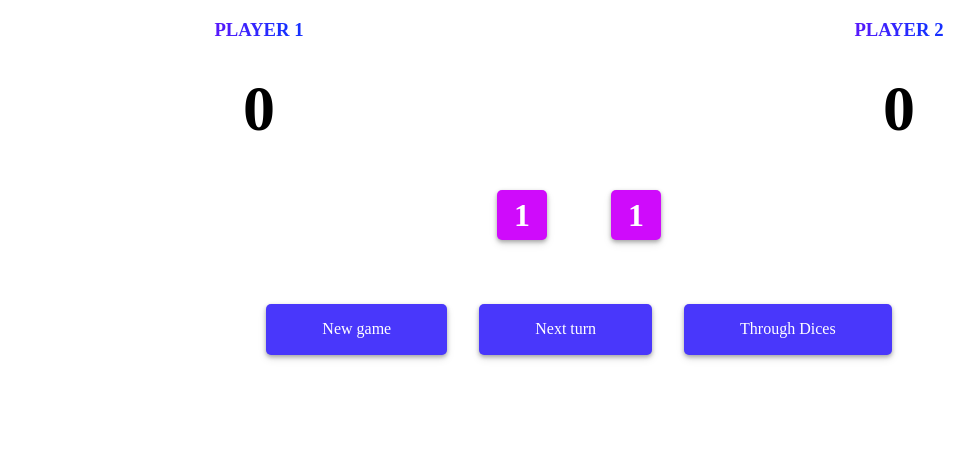
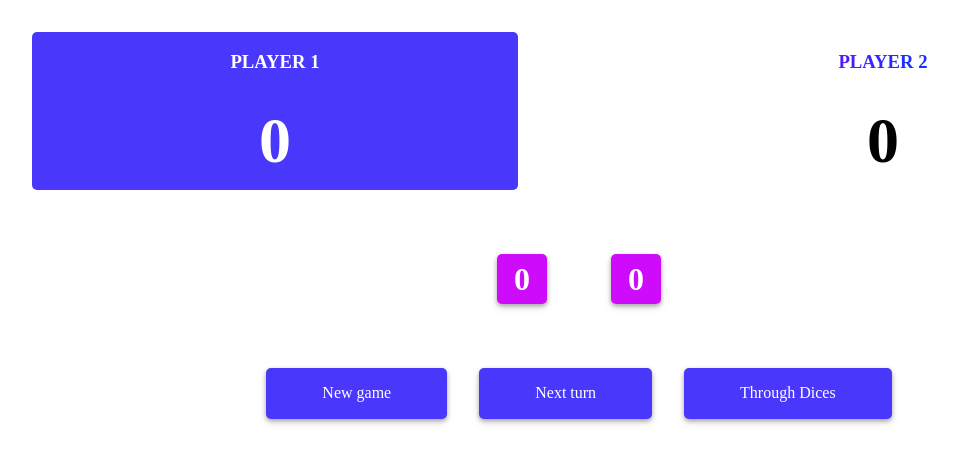
Before and after one commit to AlexK89/pig_game, a plain HTML site: page index.html in a window 1280 px wide. Both pictures are taken after a click on the button "New game". Shown: the whole page, without its empty margins (61-1035 px from the left). Drawn offline with Linux system fonts and the light colour scheme.

Commit message:
[pig_game] - completed

```diff
--- a/css/index.css
+++ b/css/index.css
@@ -15,9 +15,18 @@
     box-shadow: 0 2px 4px rgba(0, 0, 0, 0.3), 0 4px 8px rgba(0, 0, 0, 0.1);
 }
 
+.btn:disabled {
+    background-color: rgba(73, 55, 251, 0.41);
+    cursor: not-allowed;
+}
+
 .btn:hover {
-    background-color: #3c2dce;
-    box-shadow: 0 5px 10px rgba(0, 0, 0, 0.5), 0 10px 20px rgba(0, 0, 0, 0.1);
+     background-color: #3c2dce;
+     box-shadow: 0 5px 10px rgba(0, 0, 0, 0.5), 0 10px 20px rgba(0, 0, 0, 0.1);
+ }
+
+.btn:hover:disabled {
+    background-color: rgba(73, 55, 251, 0.41);
 }
 
 .btn:hover:active {
@@ -26,19 +35,24 @@
 
 .game__players {
     display: flex;
-    justify-content: center;
+    justify-content: space-around;
+    padding: 2em;
 }
 
-.game__players__player_1,
-.game__players__player_2 {
-    width: 50%;
+.game__players__player {
+    width: 40%;
     display: flex;
     flex-direction: column;
     align-items: center;
+    border-radius: 5px;
+    overflow: hidden;
 }
 
-.game__players__player_1 h3,
-.game__players__player_2 h3 {
+.game__players__player.active {
+    background-color: #4937fb;
+}
+
+.game__players__player h3 {
     background-image: linear-gradient(to right, #5918fb 0%, #1730ff 80%);
     background-clip: text;
     -webkit-background-clip: text;
@@ -46,11 +60,20 @@
     text-transform: uppercase;
 }
 
-.game__players__player_1__score,
-.game__players__player_2__score {
+.game__players__player.active h3 {
+    background-image: none;
+    color: #fff;
+    -webkit-text-fill-color: #fff;
+}
+
+.game__players__player__score {
     font-size: 4em;
     font-weight: bold;
     margin: 0.2em;
+}
+
+.game__players__player.active .game__players__player__score {
+    color: #fff;
 }
 
 .game__dices {
--- a/index.html
+++ b/index.html
@@ -12,23 +12,23 @@
 <body>
 <main class="game">
     <header class="game__players">
-        <div class="game__players__player_1">
+        <div class="game__players__player js-players" data-user="player_1">
             <h3>Player 1</h3>
-            <p class="game__players__player_1__score score">0</p>
+            <p class="game__players__player__score js-score">0</p>
         </div>
-        <div class="game__players__player_2">
+        <div class="game__players__player js-players" data-user="player_2">
             <h3>Player 2</h3>
-            <p class="game__players__player_2__score score">0</p>
+            <p class="game__players__player__score js-score">0</p>
         </div>
     </header>
     <div class="game__dices">
-        <p class="game__dices__dice">1</p>
-        <p class="game__dices__dice">1</p>
+        <p class="game__dices__dice js-dice"></p>
+        <p class="game__dices__dice js-dice"></p>
     </div>
     <div class="game__btns">
         <button class="btn btn_new" id="js-new_game">New game</button>
-        <button class="btn btn_next" id="js-next_turn">Next turn</button>
-        <button class="btn btn_dice" id="js-though_dices">Through Dices</button>
+        <button class="btn btn_next" id="js-next_turn" disabled>Next turn</button>
+        <button class="btn btn_dice" id="js-through_dices" disabled>Through Dices</button>
     </div>
 </main>
 </body>
--- a/js/index.js
+++ b/js/index.js
@@ -0,0 +1,109 @@
+const playersContainer = document.querySelector('.game__players');
+const playersEls = playersContainer.querySelectorAll('.js-players');
+const scoreEls = playersContainer.querySelectorAll('.js-score');
+const dicesContainer = document.querySelector('.game__dices');
+const diceEls = dicesContainer.querySelectorAll('.js-dice');
+
+const gameButtons = document.querySelector('.game__btns');
+const nextTurnBtn = document.getElementById('js-next_turn');
+const throughDicesBtn = document.getElementById('js-through_dices');
+
+let tempDiceResult = [0, 0];
+const playTill = 100;
+const players = {
+    player_1: {
+        turn: true,
+        score: 0
+    },
+    player_2: {
+        turn: false,
+        score: 0
+    }
+};
+
+const randomNumBtw = (min, max) => Math.floor(Math.random() * (max - min + 1)) + min;
+const switchPlayers = () => {
+    nextTurnBtn.disabled = true;
+    Object.keys(players).forEach(player => players[player].turn = !players[player].turn);
+};
+
+// renderData - Render score, turn and dices
+const renderData = () => {
+    Object.keys(players).forEach((player, index) => {
+        scoreEls[index].innerText = players[player].score;
+        players[player].turn ? playersEls[index].classList.add('active') : playersEls[index].classList.remove('active');
+    });
+
+    [...diceEls].forEach((diceEl, index) => {
+        diceEl.innerHTML = tempDiceResult[index];
+    });
+};
+
+// newGame - Reset all data and render
+const newGame = () => {
+    nextTurnBtn.disabled = false;
+    throughDicesBtn.disabled = false;
+
+    Object.keys(players).forEach(player => {
+        players[player].score = 0;
+        player === 'player_1' ? (players[player].turn = true) : (players[player].turn = false)
+    });
+    tempDiceResult = [0, 0];
+
+    renderData()
+};
+
+const nextTurn = (resetCurrentResult = false, resetUserScore = false) => {
+    const activeUser = playersContainer.querySelector('.active').dataset.user;
+    const points = resetCurrentResult ? 0 : tempDiceResult.reduce((sum, num) => sum + num);
+
+    (!resetCurrentResult && !resetUserScore) && (tempDiceResult = [0, 0]);
+    resetUserScore ? (players[activeUser].score = 0) : (players[activeUser].score += points);
+    switchPlayers();
+    renderData();
+};
+
+const throughDices = () => {
+    nextTurnBtn.disabled = false;
+    tempDiceResult = [randomNumBtw(1, 6), randomNumBtw(1, 6)];
+    const anyOnes = tempDiceResult.filter(num => num === 1).length;
+    let resetCurrentResult;
+    let resetUserScore;
+
+    if (anyOnes) {
+        anyOnes === 1 && (resetCurrentResult = true);
+        anyOnes === 2 && (resetUserScore = true);
+
+        nextTurn(resetCurrentResult, resetUserScore)
+    } else {
+        const activeUser = playersContainer.querySelector('.active').dataset.user;
+        const newScore = players[activeUser].score + tempDiceResult.reduce((sum, num) => sum + num);
+
+        newScore >= playTill && endGame(activeUser, newScore);
+        renderData();
+    }
+};
+
+const endGame = (user, newScore) => {
+        players[user].score = newScore;
+        renderData();
+        nextTurnBtn.disabled = true;
+        throughDicesBtn.disabled = true;
+
+        alert(`${user} won with score: ${newScore}!`);
+};
+
+gameButtons.addEventListener('click', (event) => {
+    const clickedEl = event.target;
+
+    switch (clickedEl.id) {
+        case 'js-new_game':
+            return newGame();
+        case 'js-next_turn':
+            return nextTurn();
+        case 'js-through_dices':
+            return throughDices();
+        default:
+            return;
+    }
+});
```
